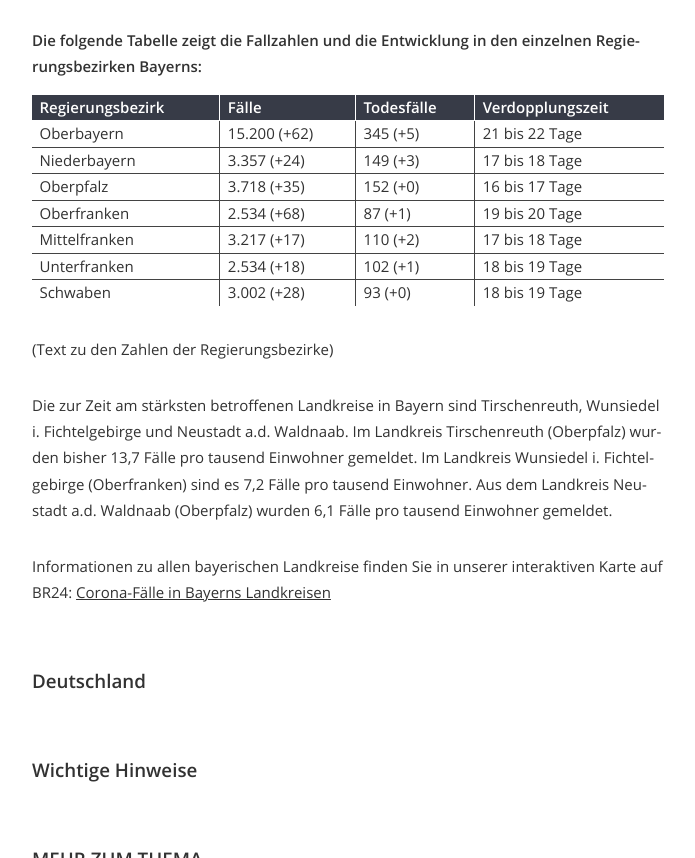
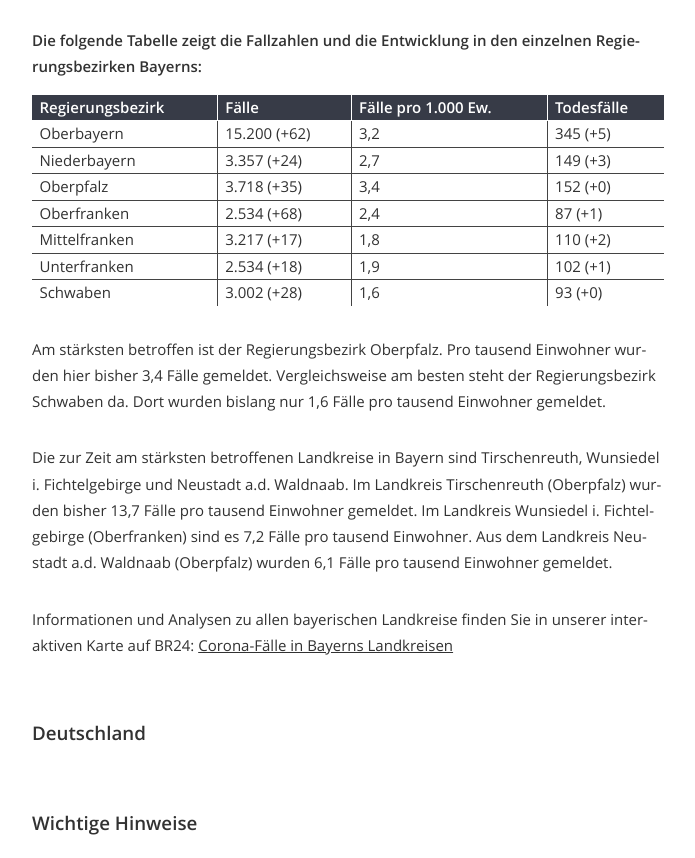
Before and after one commit to br-data/corona-newsletter-longread, a website built with webpack: page src/index.html in a window 1280 px wide. Shown: the part 720-1578 px from the top of the page, without its empty margins (245-940 px from the left). Built offline with nearby package versions, Linux system fonts and the light colour scheme.

Commit message:
Add evaluation for goverment districts in Bavaria

```diff
--- a/src/index.html
+++ b/src/index.html
@@ -52,13 +52,11 @@
 
           <div id="bayern-regbez-table"></div>
 
-          <p>(Text zu den Zahlen der Regierungsbezirke)</p>
-
           <p id="bayern-regbez-text"></p>
 
           <p id="bayern-lkr-text"></p>
 
-          <p>Informationen zu allen bayerischen Landkreise finden Sie in unserer interaktiven Karte auf BR24: <a href="https://www.br.de/nachrichten/wissen/bisher-gemeldete-corona-infektionen-in-bayerns-landkreisen,Rt7a9rb">Corona-Fälle in Bayerns Landkreisen</a></p>
+          <p>Informationen und Analysen zu allen bayerischen Landkreise finden Sie in unserer interaktiven Karte auf BR24: <a href="https://www.br.de/nachrichten/wissen/bisher-gemeldete-corona-infektionen-in-bayerns-landkreisen,Rt7a9rb">Corona-Fälle in Bayerns Landkreisen</a></p>
 
           <!-- <div class="chart" id="chart"></div> -->
         </div>
--- a/src/scripts/custom/bayern-regbez-table.js
+++ b/src/scripts/custom/bayern-regbez-table.js
@@ -1,20 +1,19 @@
 import metaDataDistricts from '../data/meta/bayern-regbez-meta.json';
 
-import { pretty, currentCount, currentIncrease, doublingTime, json2table } from './utils';
+import { pretty, currentCount, currentIncrease, casesPerThousand, json2table } from './utils';
 
 export function init(config) {
   const { selector, caseData, deathData } = config;
 
-  const analysis = metaDataDistricts.map(district => {
-    const districtCases = caseData
-      .filter(d => d.Regierungsbezirk === district.name);
-    const districtDeaths = deathData.filter(d => d.Regierungsbezirk === district.name);
+  const analysis = metaDataDistricts.map(districtMeta => {
+    const districtCases = caseData.filter(d => d.Regierungsbezirk === districtMeta.name);
+    const districtDeaths = deathData.filter(d => d.Regierungsbezirk === districtMeta.name);
 
     return {
-      'Regierungsbezirk': district.name,
+      'Regierungsbezirk': districtMeta.name,
       'Fälle': `${pretty(currentCount(districtCases))} (+${pretty(currentIncrease(districtCases))})`,
-      'Todesfälle': `${pretty(currentCount(districtDeaths))} (+${pretty(currentIncrease(districtDeaths))})`,
-      'Verdopplungszeit': `${doublingTime(districtCases)} Tage`
+      'Fälle pro 1.000 Ew.': `${pretty(casesPerThousand(currentCount(districtCases), districtMeta.pop))}`,
+      'Todesfälle': `${pretty(currentCount(districtDeaths))} (+${pretty(currentIncrease(districtDeaths))})`
     };
   });
 
--- a/src/scripts/custom/bayern-regbez-text.js
+++ b/src/scripts/custom/bayern-regbez-text.js
@@ -1,11 +1,27 @@
-import { pretty } from './utils';
+import metaDataDistricts from '../data/meta/bayern-regbez-meta.json';
+
+import { pretty, currentCount, casesPerThousand } from './utils';
 
 export function init(config) {
-  const { selector, caseData } = config;
+  const { selector, caseData, deathData } = config;
 
-  const text = `
+  const enrichedData = metaDataDistricts.map(districtMeta => {
+    const districtCases = caseData.filter(d => d.Regierungsbezirk === districtMeta.name);
+    const districtDeaths = deathData.filter(d => d.Regierungsbezirk === districtMeta.name);
 
-  `;
+    return {
+      name: districtMeta.name,
+      cases: currentCount(districtCases),
+      casesPerThousand: casesPerThousand(currentCount(districtCases), districtMeta.pop),
+      deaths: currentCount(districtDeaths)
+    };
+  });
+
+  const worstDistrics = enrichedData.sort((a, b) => b.casesPerThousand - a.casesPerThousand);
+
+  const text = `Am stärksten betroffen ist der Regierungsbezirk ${worstDistrics[0].name}. Pro tausend Einwohner wurden hier bisher ${pretty(worstDistrics[0].casesPerThousand)} Fälle gemeldet.
+
+  Vergleichsweise am besten steht der Regierungsbezirk ${worstDistrics[worstDistrics.length-1].name} da. Dort wurden bislang nur ${pretty(worstDistrics[worstDistrics.length-1].casesPerThousand)} Fälle pro tausend Einwohner gemeldet.`;
 
   const textElement = document.querySelector(selector);
   textElement.textContent = text;
--- a/src/scripts/custom/utils.js
+++ b/src/scripts/custom/utils.js
@@ -59,7 +59,7 @@ export function json2table(json) {
   json.map(row => {
     bodyRows += '<tr>';
     columns.map(colName => {
-      bodyRows += `<td data-label=${colName}>${row[colName]}</td>`;
+      bodyRows += `<td data-label="${colName}">${row[colName]}</td>`;
     });
     bodyRows += '</tr>';
   });
```
